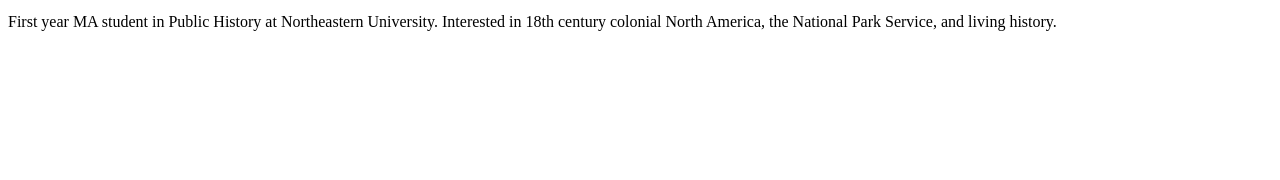
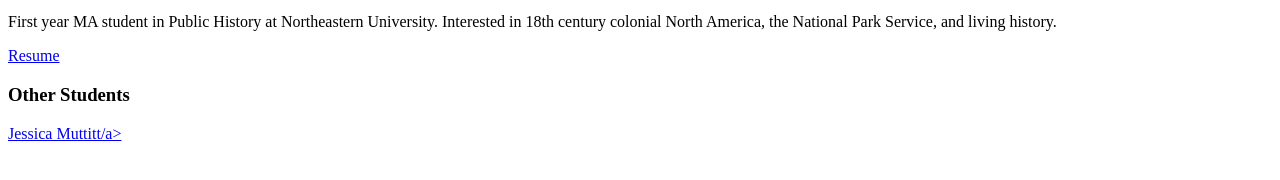
Before and after one commit to rmbryer/rebekahbryer, a plain HTML site: page index.html in a window 1280 px wide. Shown: the part 416-596 px from the top of the page. Drawn offline with Linux system fonts and the light colour scheme.

Commit message:
Update index.html

```diff
--- a/index.html
+++ b/index.html
@@ -5,8 +5,10 @@
   <body>
     <h1><strong>About Me</strong></h1>
     <h2><em>Rebekah Bryer</em></h2>
-<p><img src=http://wheatoncollege.edu/files/Bryer_Rebekah.jpg alt=My Image/></p>
+<p><img src="http://wheatoncollege.edu/files/Bryer_Rebekah.jpg" alt="My Image" /></p>
 <p>First year MA student in Public History at Northeastern University. Interested in 18th century colonial North America, the National Park Service, and living history.</p>
-<a href=https://rmbryer.github.io/cv.html/></a>
+<a href="https://rmbryer.github.io/cv.html" target="_blank">Resume</a>
+<h3>Other Students</h3>
+<a href="https://jessicadmuttitt.github.io" target="_blank">Jessica Muttitt/a>
 </body>
 </html>
```
